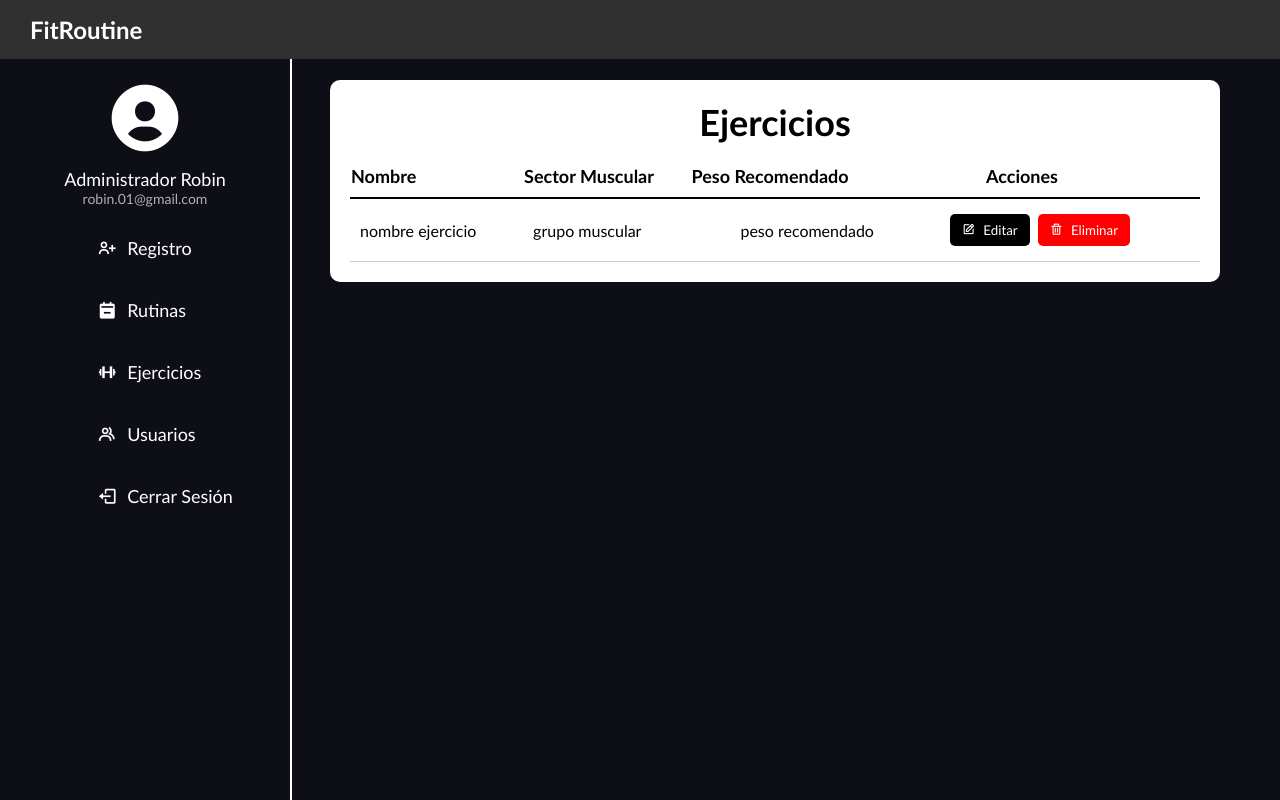
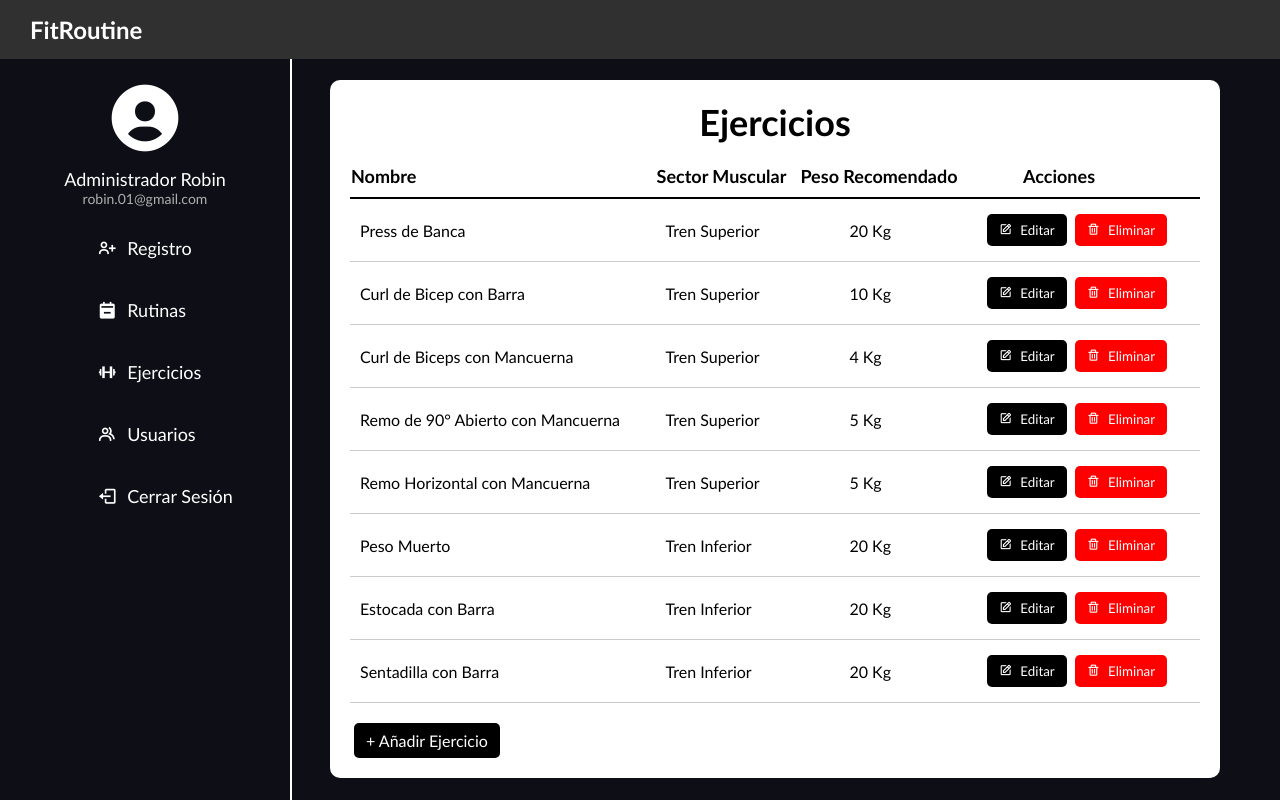
Before and after one commit to rbncode/Avance-FitRoutine, a Vue app: page /AdminListaEjercicios in a window 1280 px wide. Built offline with nearby package versions, Linux system fonts and the light colour scheme; data requests are answered from the project's data file.

Commit message:
feat(Admin): terminar vista AdminListaEjercicio
Se completa la vista AdminListaEjercicioView.vue con sus funcionalidades y estructura de template completas.

```diff
--- a/src/views/admin/AdminListaEjercicioView.vue
+++ b/src/views/admin/AdminListaEjercicioView.vue
@@ -1,3 +1,37 @@
+<script setup>
+import BotonNegro from '@/components/BotonNegro.vue';
+import axios from 'axios';
+import { useRouter } from 'vue-router';
+import { ref, onMounted } from 'vue';
+
+const ejercicios = ref([]);
+const router = useRouter();
+
+const cargarEjercicios = async () => {
+    try {
+        const res = await axios.get('http://localhost:3000/ejercicios');
+        ejercicios.value = res.data;
+    } catch (error) {
+        console.error('Error al cargar los ejercicios:', error);
+    }
+};
+
+const editarEjercicio = (id) => {
+    router.push(`/AdminEditarEjercicio/${id}`);
+};
+
+const eliminarEjercicio = async (id) => {
+    try {
+        await axios.delete(`http://localhost:3000/ejercicios/${id}`);
+        cargarEjercicios();
+    } catch (error) {
+        console.error('Error al eliminar el ejercicio:', error);
+    }
+};
+
+onMounted(cargarEjercicios);
+</script>
+
 <template>
 
     <main>
@@ -14,20 +48,21 @@
                         </tr>
                     </thead>
                     <tbody>
-                        <tr >
-                            <td>nombre ejercicio</td>
-                            <td>grupo muscular</td>
-                            <td class="centrar">peso recomendado</td>
+                        <tr v-for="ejercicio in ejercicios" :key="ejercicio.id">
+                            <td>{{ ejercicio.nombre }}</td>
+                            <td>{{ ejercicio.grupoMuscular }}</td>
+                            <td class="centrar">{{ ejercicio.pesoRecomendado }} Kg</td>
                             <td>
-                                <button class="btn editar">
+                                <button class="btn editar" @click="editarEjercicio(ejercicio.id)">
                                     <i class='bx bx-edit'></i>Editar
                                 </button>
-                                <button class="btn eliminar" ><i
+                                <button class="btn eliminar" @click="eliminarEjercicio(ejercicio.id)"><i
                                         class='bx bx-trash'></i>Eliminar</button>
                             </td>
                         </tr>
                     </tbody>
                 </table>
+                <BotonNegro link="/AdminCrearEjercicio" button-text="+ Añadir Ejercicio" />
             </div>
         </section>
     </main>
```
